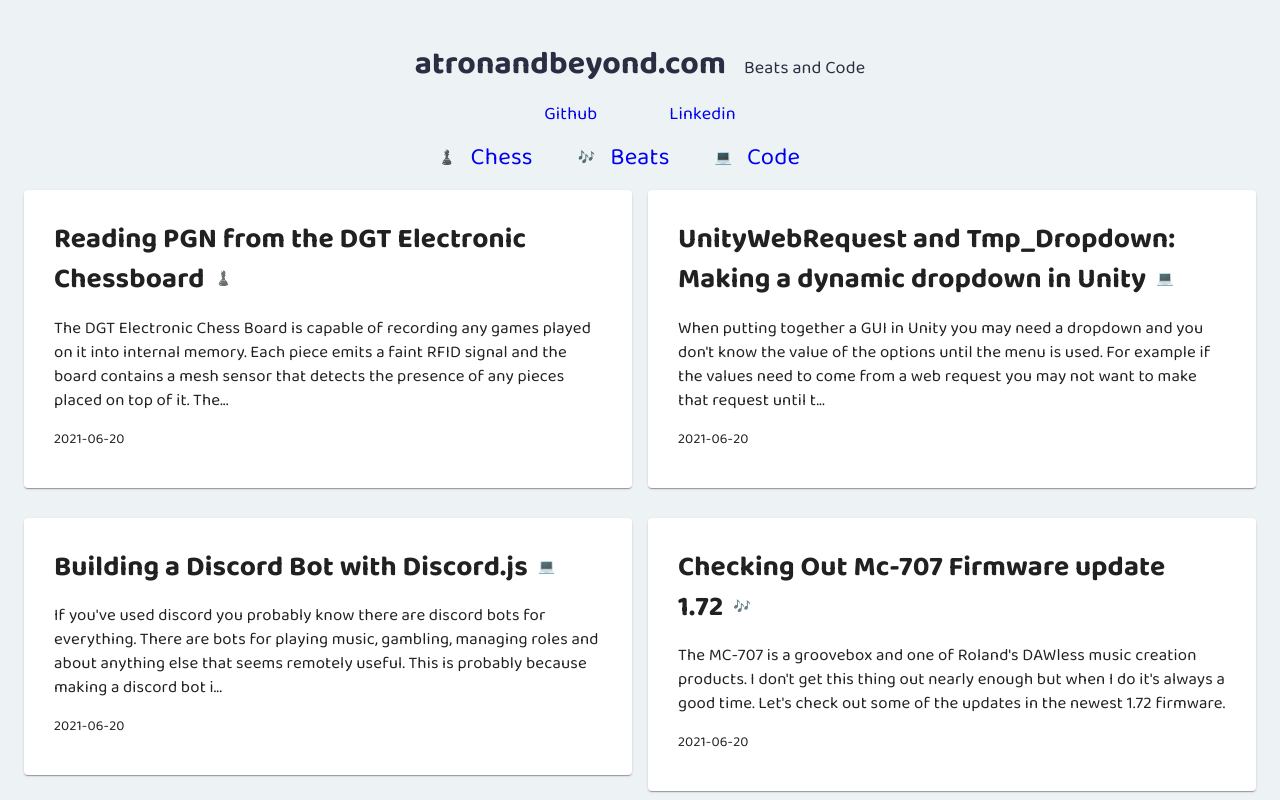
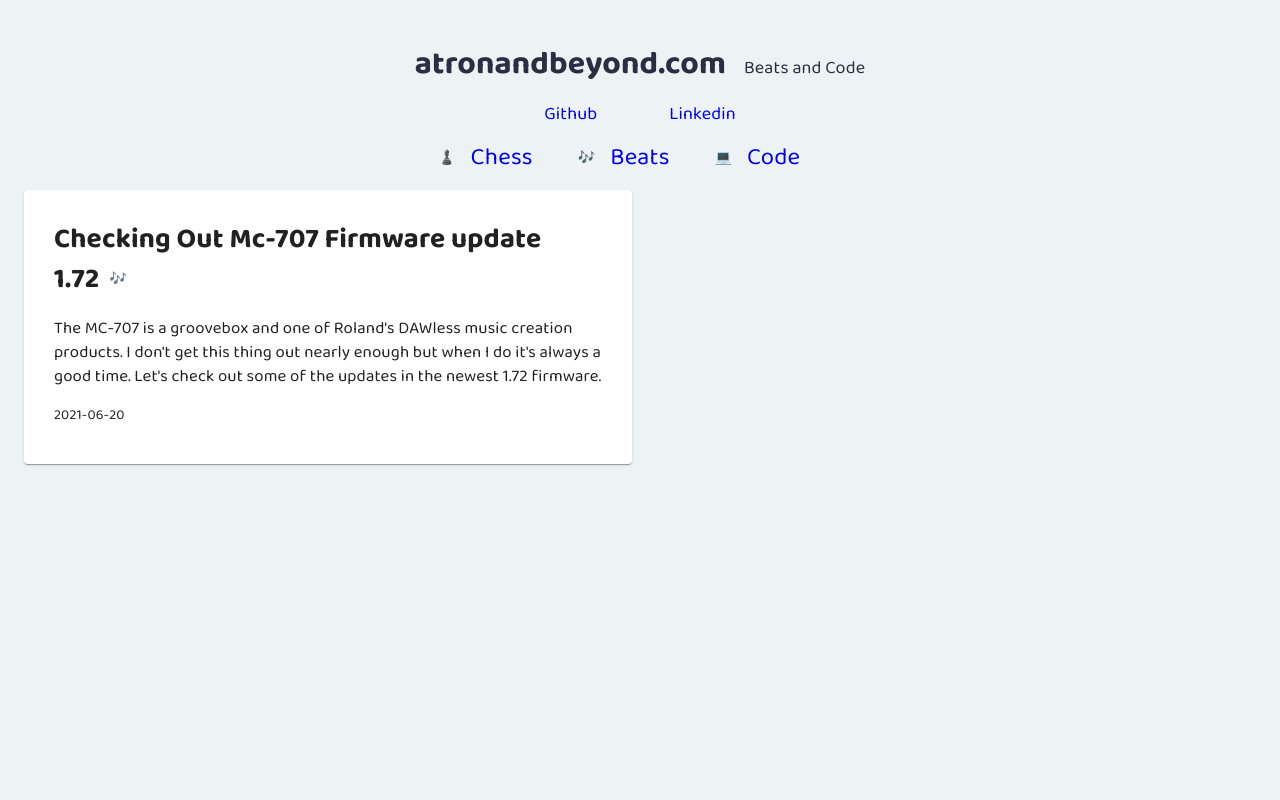
Before and after one commit to awayawm/atronandbeyond.com, a React app: page /tags/beats in a window 1280 px wide. Shown: the top 800 px of the page. Built offline with nearby package versions, Linux system fonts and the light colour scheme; a web font is replaced by a local one.

Commit message:
Article as functional component and switch routes

```diff
--- a/src/App.js
+++ b/src/App.js
@@ -4,11 +4,11 @@
 import Articles from "./Components/Articles"
 import { CssBaseline, Container } from "@material-ui/core"
 import "./css/App.css"
-import { Helmet } from "react-helmet"
 import "@fontsource/baloo-bhai-2/400.css"
 import "@fontsource/baloo-bhai-2/500.css"
 import "@fontsource/baloo-bhai-2/700.css"
-import { BrowserRouter, Link } from "react-router-dom"
+import { BrowserRouter, Link, Switch, Route } from "react-router-dom"
+import { Helmet } from "react-helmet"
 
 class App extends Component {
 	constructor(props) {
@@ -20,7 +20,6 @@
 		return (
 			<>
 				<Helmet>
-					<title>atronandbeyond.com: Beats and Code</title>
 					<body className="body" />
 				</Helmet>
 				<CssBaseline />
@@ -38,8 +37,21 @@
 									))}
 							</ul>
 						</div>
+						<Switch>
+							<Route path="/tags/:name">
+								<Articles
+									articles={this.state.articles}
+									tags={this.state.tags}
+								/>
+							</Route>
+							<Route exact path="/">
+								<Articles
+									articles={this.state.articles}
+									tags={this.state.tags}
+								/>
+							</Route>
+						</Switch>
 					</BrowserRouter>
-					<Articles articles={this.state.articles} tags={this.state.tags} />
 				</Container>
 			</>
 		)
--- a/src/Components/Articles.js
+++ b/src/Components/Articles.js
@@ -1,49 +1,75 @@
-import React, { Component } from "react";
-import PropTypes from 'prop-types';
-import _ from 'lodash'
-import '../css/Articles.css'
-import { Card, CardContent, Grid } from '@material-ui/core'
+import React from "react"
+import _ from "lodash"
+import "../css/Articles.css"
+import { Card, CardContent, Grid } from "@material-ui/core"
+import { useParams } from "react-router-dom"
+import PropTypes from "prop-types"
+import { Helmet } from "react-helmet"
 
-export default class Articles extends Component {
-    constructor(props){
-        super(props)
-        this.state = {
-            tag: this.props.tag,
-            tags: this.props.tags,
-            articles: this.props.articles
+let Article = (props) => {
+	let { name } = useParams()
+	let articles
+    let title;
+	if (name != undefined) {
+		let id = props.tags.filter((tag) => tag.name == _.startCase(name))[0].id
+		// console.log(`name: ${name}, id: ${id}, article.tags ${JSON.stringify(props.articles)}`)
+		articles = props.articles.filter((article) => article.tags.includes(id))
+        title = `Atronandbeyond.com: ${_.startCase(name)}`
+	} else {
+		articles = props.articles
+        title = `Atronandbeyond.com: Beats and Code`
 	}
-    }
-
-    render() {
 	return (
-            // article is enabled
-            <div className="articleGrid" >
-                <Grid container spacing={2} >
-                    {this.state.articles.filter(article => article.enabled)
+		<>
+			<Helmet>
+				<title>{title}</title>
+			</Helmet>
+			<div className="articleGrid">
+				<Grid container spacing={2}>
+					{//article is enabled
+                    articles
+						.filter((article) => article.enabled)
 						// has at least one tag that is enabled
-                        .filter(article => {
-                            return _.intersection(article.tags, this.state.tags.filter(tag => tag.enabled).map(value => value.id)).length > 0
+						.filter((article) => {
+							return (
+								_.intersection(
+									article.tags,
+									props.tags
+										.filter((tag) => tag.enabled)
+										.map((value) => value.id)
+								).length > 0
+							)
 						})
-                        .map((article, i) =>
+						.map((article, i) => (
 							<Grid item lg={6} key={i}>
 								<Card className="article">
 									<CardContent className="cardContent">
 										<h1 className="icon">{article.title}</h1>
-                                        <div className="icon">{article.tags.map(articleTag => _.find(this.state.tags, (tag) => articleTag == tag.id).icon)}</div>
-                                        <p dangerouslySetInnerHTML={{ __html: _.truncate(article.content, { 'length': 250 }) }} />
+										<div className="icon">
+											{article.tags.map(
+												(articleTag) =>
+													_.find(props.tags, (tag) => articleTag == tag.id).icon
+											)}
+										</div>
+										<p
+											dangerouslySetInnerHTML={{
+												__html: _.truncate(article.content, { length: 250 }),
+											}}
+										/>
 										<div>{article.date}</div>
 									</CardContent>
 								</Card>
 							</Grid>
-                        )}
+						))}
 				</Grid>
 			</div>
+		</>
 	)
 }
-}
 
-Articles.propTypes = {
+export default Article
+
+Article.propTypes = {
 	articles: PropTypes.array,
 	tags: PropTypes.array,
-    tag: PropTypes.string
-};
+}
--- a/webpack.config.js
+++ b/webpack.config.js
@@ -46,7 +46,7 @@
         publicPath: '/dist/',
         hot: true,
         index: 'index.html',
-
+        historyApiFallback: true,
     },
     plugins: [
         isDevelopment && new webpack.HotModuleReplacementPlugin(),
```
Lines whose indentation alone changed are shown as unchanged.
